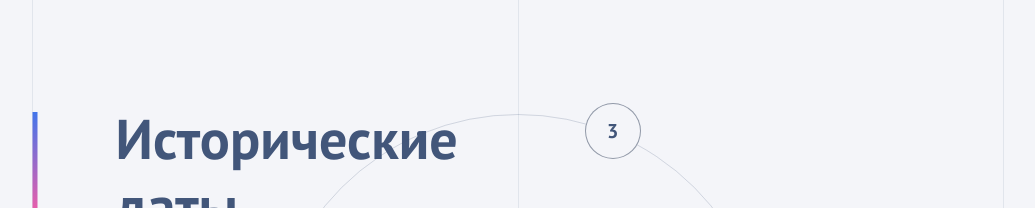
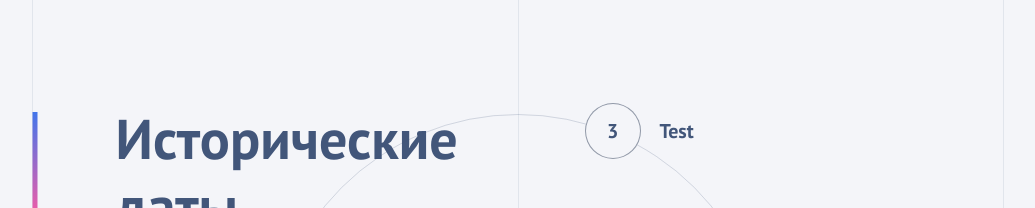
Before and after one commit to M4XPRD/historical-dates, a React (Vite) app: page / in a window 1280 px wide. Shown: the top 208 px of the page, without its empty margins (122-1157 px from the left). Built offline with nearby package versions, Linux system fonts and the light colour scheme.

Commit message:
CSS and Dot logic enhanced

```diff
--- a/src/components/SliderView/Years.tsx
+++ b/src/components/SliderView/Years.tsx
@@ -1,7 +1,6 @@
 import styled from 'styled-components';
-import { YearsTypes } from '../../types/sliderTypes';
+import { YearsTypes, DotProps } from '../../types/sliderTypes';
 import dotsPositionMapping from '../../utils/dotsPositionsMapping';
-import { DotProps } from '../../types/dotPositionsTypes';
 
 const Wrapper = styled.section`
   display: flex;
@@ -79,6 +78,15 @@ const DotsContainer = styled.div`
   height: 100%;
 `;
 
+const DotText = styled.span`
+  position: absolute;
+
+  padding-left: 8rem;
+
+  color: var(--colour-main);
+  font-size: var(--fs-xs);
+`;
+
 const Dot = styled.div<DotProps>`
   position: absolute;
 
@@ -86,13 +94,26 @@ const Dot = styled.div<DotProps>`
   align-items: center;
   justify-content: center;
 
+  ${DotText} {
+    display: none;
+  }
+
   width: 6px;
   height: 6px;
   background-color: var(--colour-main);
   border-radius: 50%;
   cursor: pointer;
   z-index: 100;
-  ${({ position }) => position};
+  ${({ $position }) => $position};
+
+  &::before {
+    content: "";
+    position: absolute;
+    top: -20px;
+    left: -20px;
+    right: -20px;
+    bottom: -20px;
+  }
 
   &.active,
   &:hover {
@@ -102,6 +123,10 @@ const Dot = styled.div<DotProps>`
     background-color: var(--colour-background);
     border: 1px solid var(--colour-dot);
     ${({ transform }) => `transform: ${transform.hoverTransform};`}
+
+    ${DotText} {
+      display: block;
+    }
 
     &:after {
       color: var(--colour-main);
@@ -124,10 +149,12 @@ const Years = ({ firstYear, lastYear }: YearsTypes) => (
             <Dot
               key={id}
               id={id}
-              position={position}
+              $position={position}
               transform={transform}
               className={id === 3 ? 'active' : ''}
-            />
+            >
+              <DotText>Test</DotText>
+            </Dot>
           ))}
         </DotsContainer>
         <Line />
```
